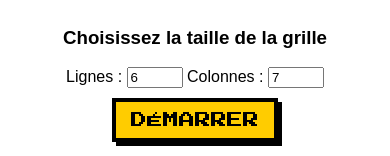
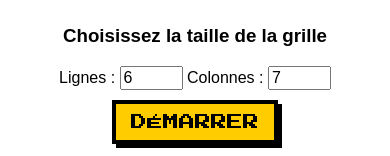
Before and after one commit to celiathom/puissance4, a website: page index.html in a window 390 px wide. Shown: the part 342-498 px from the top of the page. Drawn offline with Linux system fonts and the light colour scheme.

Commit message:
fix: désactivation zoom auto sur mobile

```diff
--- a/style.css
+++ b/style.css
@@ -163,3 +163,11 @@ button:active {
 #sizeModal, #nameModal {
   display: none;
 }
+
+/* Empêche le zoom automatique sur les champs input mobile */
+input[type="text"],
+input[type="number"],
+input[type="email"],
+input[type="password"] {
+  font-size: 16px;
+}
```
Also changed, not shown: src/script.js (line endings or trailing spaces).
